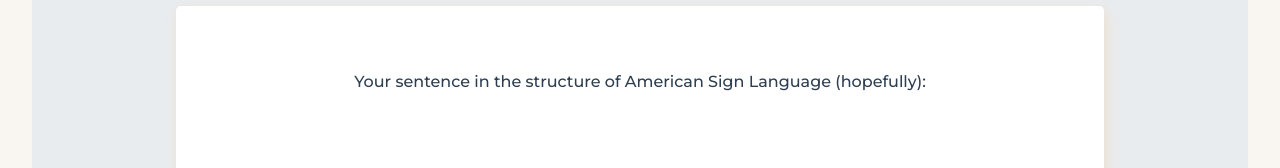
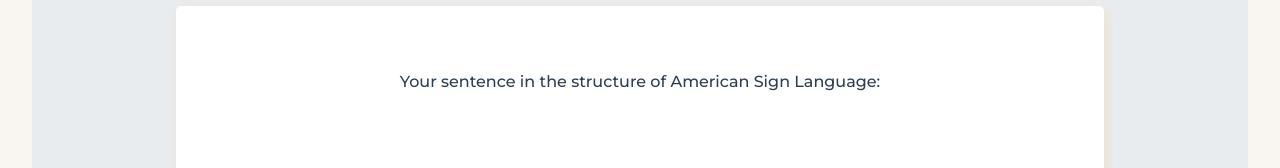
Before and after one commit to raf110/vue_website, a Vue app: page /#/freetranslator in a window 1280 px wide. Both pictures are taken after a click on the tab "Text to Sign". Shown: the part 473-641 px from the top of the page. Built offline with nearby package versions, Linux system fonts and the light colour scheme; a web font is replaced by a local one; what vue-resource would draw is missing.

Commit message:
Changed Text slightly

```diff
--- a/src/components/TranslatorComp.vue
+++ b/src/components/TranslatorComp.vue
@@ -14,7 +14,7 @@
     <div class="video">
       <b-jumbotron class="textintosign">
         <!-- Display the translated text -->
-        <p>Your sentence in the structure of American Sign Language (hopefully):<br><br>{{ translatedText }}</p>
+        <p>Your sentence in the structure of American Sign Language:<br><br>{{ translatedText }}</p>
       </b-jumbotron>
     </div>
   </div>
```
